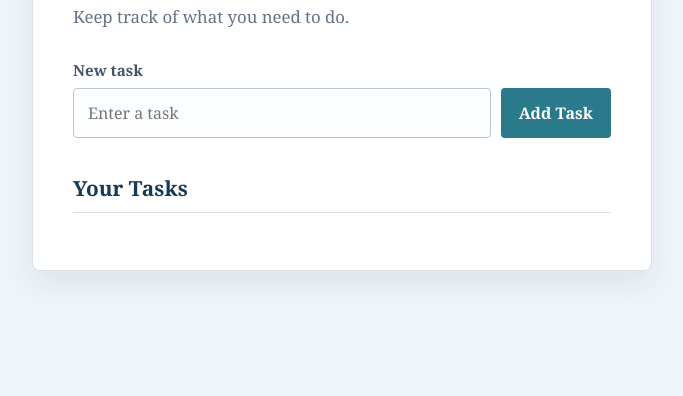
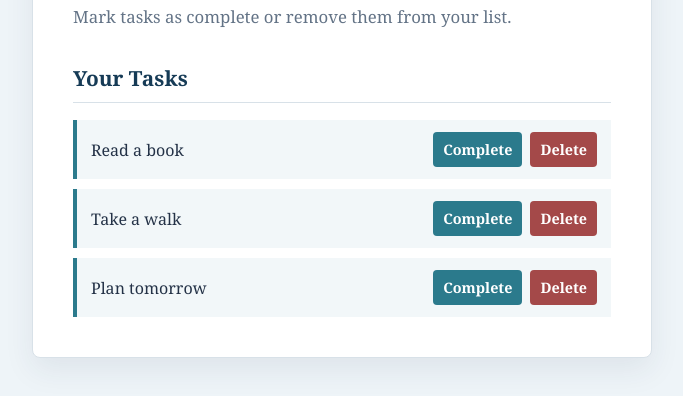
Before and after one commit to atharvlokhandework24-cmyk/Task-Manager, a plain HTML site: page index.html in a window 1280 px wide. Shown: the part 128-524 px from the top of the page, without its empty margins (298-981 px from the left). Drawn offline with Linux system fonts and the light colour scheme.

Commit message:
Crated the feature called delete task

```diff
--- a/index.html
+++ b/index.html
@@ -9,24 +9,33 @@
 <body>
   <main class="task-manager">
     <h1>Task Manager</h1>
-    <p class="subtitle">Keep track of what you need to do.</p>
-
-    <form id="task-form" class="task-form">
-      <label for="task-input">New task</label>
-      <div class="input-row">
-        <input
-          type="text"
-          id="task-input"
-          placeholder="Enter a task"
-          autocomplete="off"
-        />
-        <button type="submit">Add Task</button>
-      </div>
-    </form>
+    <p class="subtitle">Mark tasks as complete or remove them from your list.</p>
 
     <section class="task-section" aria-labelledby="task-list-heading">
       <h2 id="task-list-heading">Your Tasks</h2>
-      <ul id="task-list" class="task-list"></ul>
+      <ul id="task-list" class="task-list">
+        <li class="task-item">
+          <span>Read a book</span>
+          <div class="task-actions">
+            <button class="complete-button" type="button">Complete</button>
+            <button class="delete-button" type="button">Delete</button>
+          </div>
+        </li>
+        <li class="task-item">
+          <span>Take a walk</span>
+          <div class="task-actions">
+            <button class="complete-button" type="button">Complete</button>
+            <button class="delete-button" type="button">Delete</button>
+          </div>
+        </li>
+        <li class="task-item">
+          <span>Plan tomorrow</span>
+          <div class="task-actions">
+            <button class="complete-button" type="button">Complete</button>
+            <button class="delete-button" type="button">Delete</button>
+          </div>
+        </li>
+      </ul>
     </section>
   </main>
 
--- a/script.js
+++ b/script.js
@@ -1,20 +1,13 @@
-const taskForm = document.getElementById("task-form");
-const taskInput = document.getElementById("task-input");
 const taskList = document.getElementById("task-list");
 
-taskForm.addEventListener("submit", (event) => {
-  event.preventDefault();
+taskList.addEventListener("click", (event) => {
+  const taskItem = event.target.closest(".task-item");
 
-  const taskText = taskInput.value.trim();
-
-  if (taskText === "") {
-    return;
+  if (event.target.classList.contains("complete-button")) {
+    taskItem.classList.toggle("completed");
   }
 
-  const taskItem = document.createElement("li");
-  taskItem.textContent = taskText;
-  taskList.appendChild(taskItem);
-
-  taskInput.value = "";
-  taskInput.focus();
+  if (event.target.classList.contains("delete-button")) {
+    taskItem.remove();
+  }
 });
--- a/style.css
+++ b/style.css
@@ -39,38 +39,7 @@ h1 {
   font-size: 1.05rem;
 }
 
-.task-form label {
-  display: block;
-  margin-bottom: 8px;
-  color: #40546a;
-  font-size: 0.95rem;
-  font-weight: bold;
-}
-
-.input-row {
-  display: flex;
-  gap: 10px;
-}
-
-input {
-  min-width: 0;
-  flex: 1;
-  padding: 13px 14px;
-  border: 1px solid #b8c7d3;
-  border-radius: 4px;
-  color: #243247;
-  background: #fbfdfe;
-  font: inherit;
-  font-size: 1rem;
-}
-
-input:focus {
-  outline: 3px solid rgba(43, 122, 140, 0.2);
-  border-color: #2b7a8c;
-}
-
 button {
-  padding: 13px 18px;
   border: 0;
   border-radius: 4px;
   color: #ffffff;
@@ -104,10 +73,39 @@ h2 {
 }
 
 .task-list li {
-  padding: 13px 14px;
+  display: flex;
+  align-items: center;
+  justify-content: space-between;
+  gap: 16px;
+  padding: 12px 14px;
   border-left: 4px solid #2b7a8c;
   background: #f2f7f9;
   overflow-wrap: anywhere;
+}
+
+.task-item.completed span {
+  color: #73808c;
+  text-decoration: line-through;
+}
+
+.task-actions {
+  display: flex;
+  flex-shrink: 0;
+  gap: 8px;
+}
+
+.complete-button,
+.delete-button {
+  padding: 8px 10px;
+  font-size: 0.9rem;
+}
+
+.delete-button {
+  background: #a44949;
+}
+
+.delete-button:hover {
+  background: #873b3b;
 }
 
 @media (max-width: 520px) {
@@ -119,7 +117,12 @@ h2 {
     font-size: 2rem;
   }
 
-  .input-row {
+  .task-list li {
     flex-direction: column;
+    align-items: stretch;
+  }
+
+  .task-actions {
+    justify-content: flex-end;
   }
 }
```
